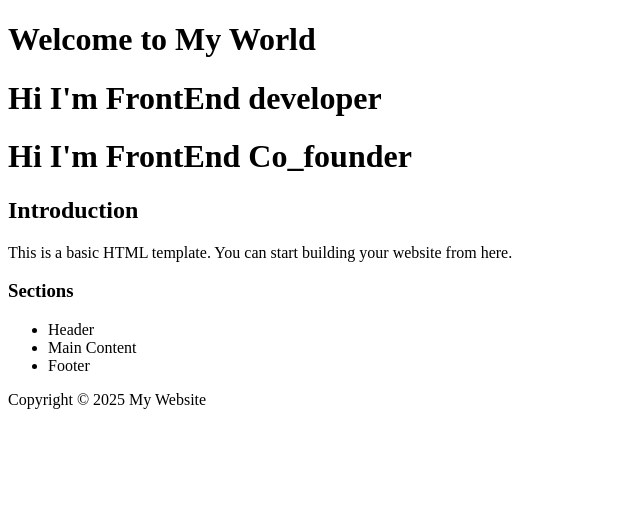
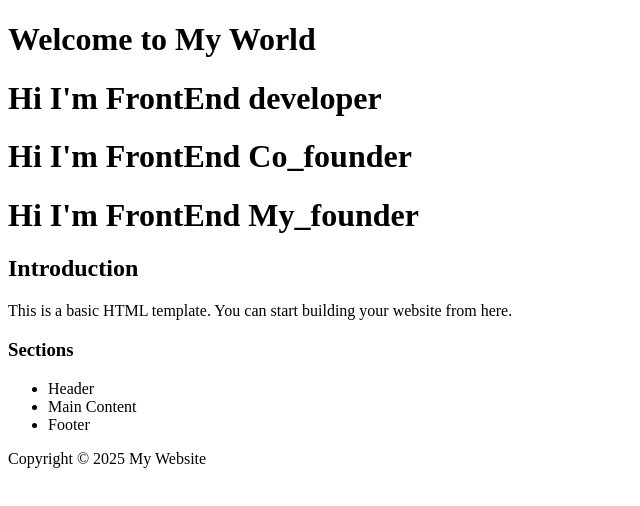
Before and after one commit to Lakshmanan-8/samplerepo, a plain HTML site: page index.html in a window 1280 px wide. Shown: the whole page, without its empty margins (0-640 px from the left). Drawn offline with Linux system fonts and the light colour scheme.

Commit message:
Fix : The Important Line

```diff
--- a/index.html
+++ b/index.html
@@ -12,6 +12,7 @@
         <h1>Welcome to My World</h1>
         <h1>Hi I'm FrontEnd developer</h1>
         <h1>Hi I'm FrontEnd Co_founder</h1>
+        <h1>Hi I'm FrontEnd My_founder</h1>
     </header>
 
     <main>
```
